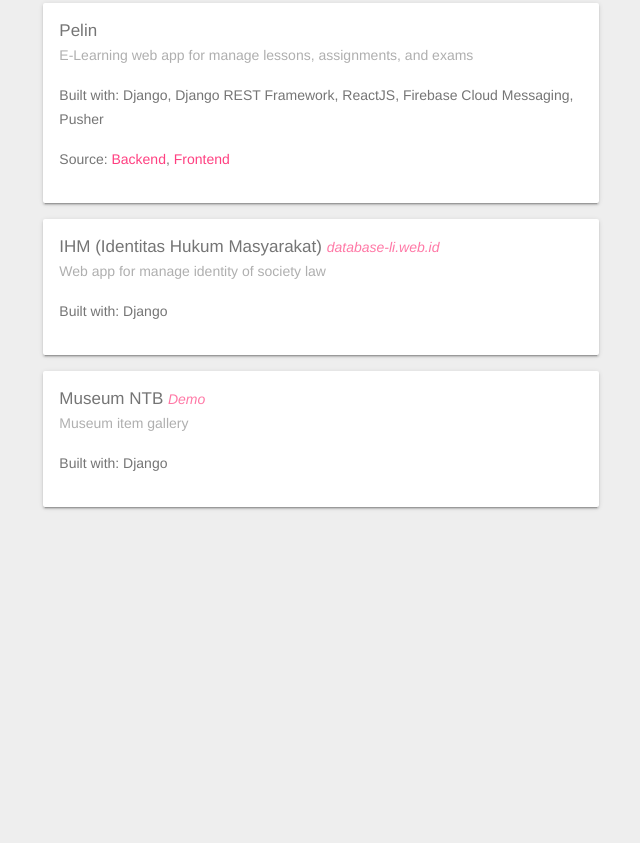
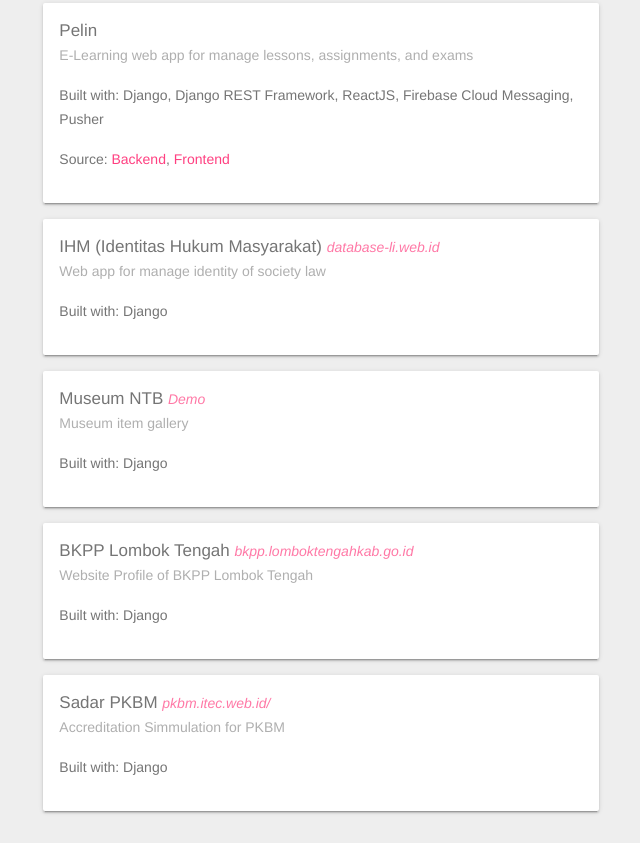
Before and after one commit to dayatz/resume, a plain HTML site: page index.html in a window 1280 px wide. Shown: the part 1446-2289 px from the top of the page, without its empty margins (523-1163 px from the left). Before the commit the page ends 1985 px from the top, so only its background shows below. Drawn offline with nearby package versions, Linux system fonts and the light colour scheme.

Commit message:
adding passed projects

```diff
--- a/index.html
+++ b/index.html
@@ -209,6 +209,16 @@
                     <p class="project-subtitle">Museum item gallery</p>
                     <p class="project-description">Built with: Django</p>
                 </div>
+                <div class="custom-card mdl-card mdl-shadow--2dp">
+                    <p class="project-title">BKPP Lombok Tengah <a target="_blank" href="bkpp.lomboktengahkab.go.id">bkpp.lomboktengahkab.go.id</a></p>
+                    <p class="project-subtitle">Website Profile of BKPP Lombok Tengah</p>
+                    <p class="project-description">Built with: Django</p>
+                </div>
+                <div class="custom-card mdl-card mdl-shadow--2dp">
+                    <p class="project-title">Sadar PKBM <a target="_blank" href="http://pkbm.itec.web.id/">pkbm.itec.web.id/</a></p>
+                    <p class="project-subtitle">Accreditation Simmulation for PKBM</p>
+                    <p class="project-description">Built with: Django</p>
+                </div>
             </div>
         </div>
     </section>
```
